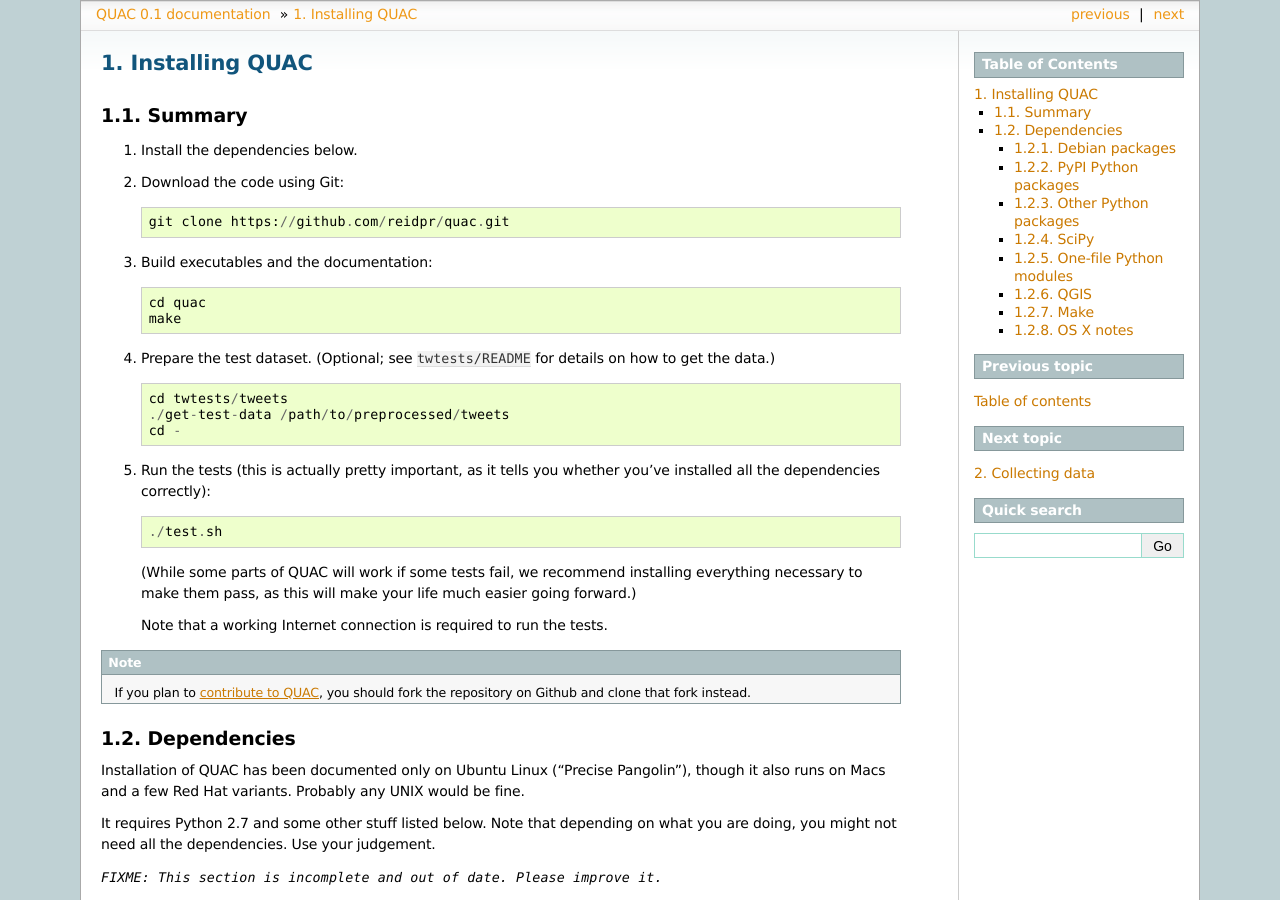
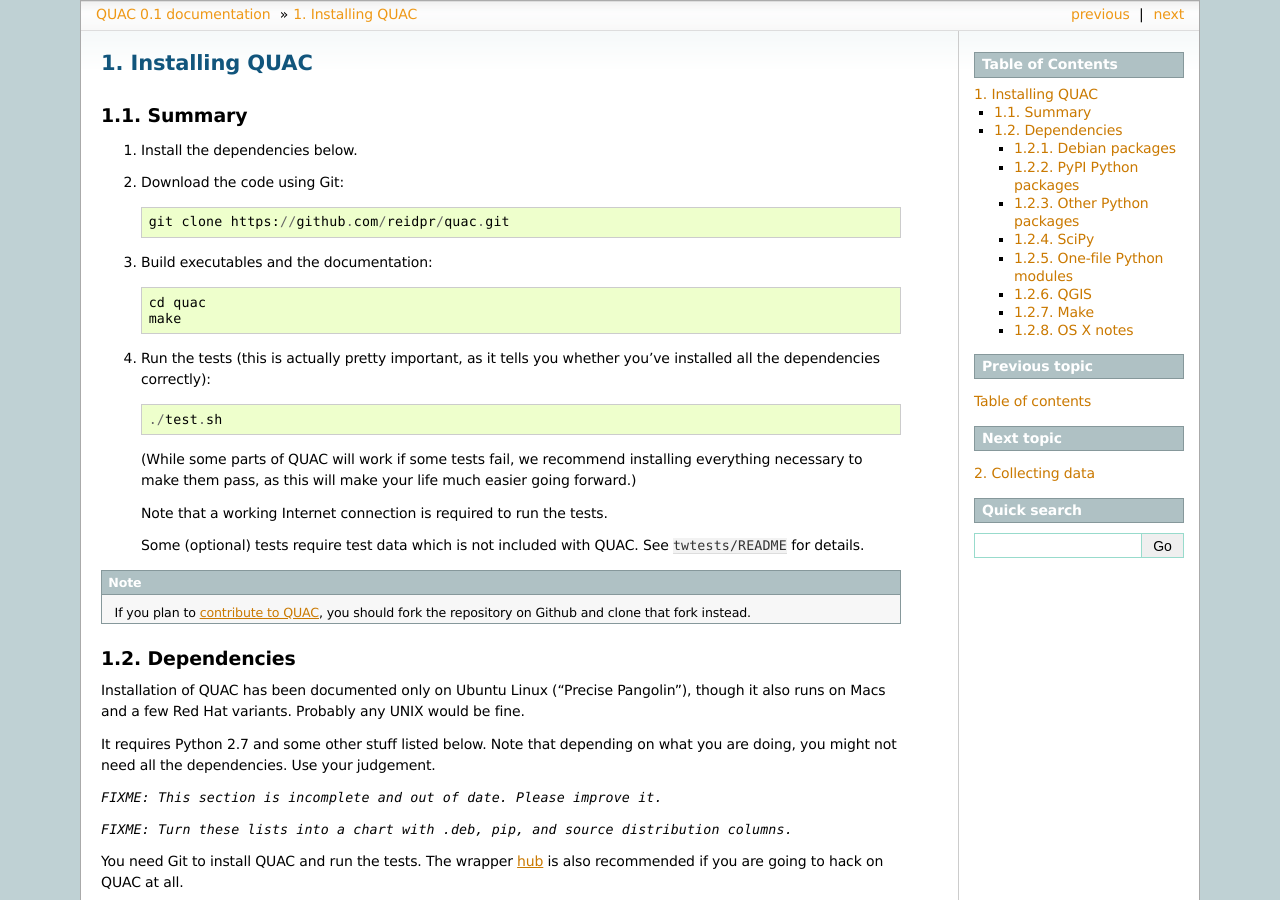
Before and after one commit to reidpr/quac, a Sphinx documentation site: the page built from sphinx/install.rst, in a window 1280 px wide and 900 px high. Built offline with Sphinx 7.4.7, drawn with Linux system fonts in a browser that asks for light colours; formulas are drawn with MathJax 3.

Commit message:
use raw tweets for test set (closes #55)

```diff
--- a/sphinx/install.rst
+++ b/sphinx/install.rst
@@ -18,15 +18,6 @@
      cd quac
      make
 
-#. Prepare the test dataset. (Optional; see ``twtests/README`` for details on
-   how to get the data.)
-
-   ::
-
-     cd twtests/tweets
-     ./get-test-data /path/to/preprocessed/tweets
-     cd -
-
 #. Run the tests (this is actually pretty important, as it tells you whether
    you've installed all the dependencies correctly)::
 
@@ -37,6 +28,9 @@
    life much easier going forward.)
 
    Note that a working Internet connection is required to run the tests.
+
+   Some (optional) tests require test data which is not included with QUAC.
+   See ``twtests/README`` for details.
 
 .. note:: If you plan to :doc:`contribute to QUAC <contributing>`, you
           should fork the repository on Github and clone that fork instead.
```
Also changed, not shown: 19 other files.
